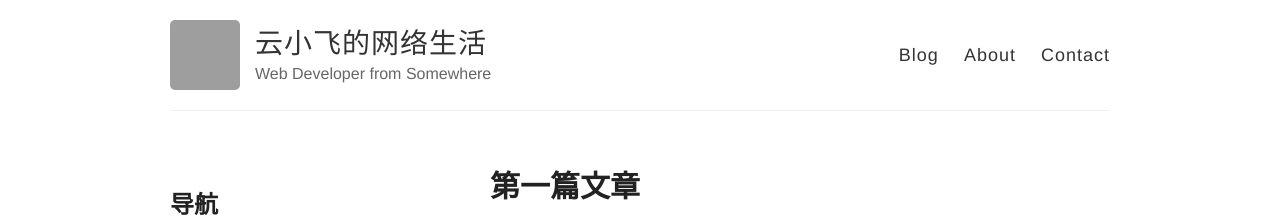
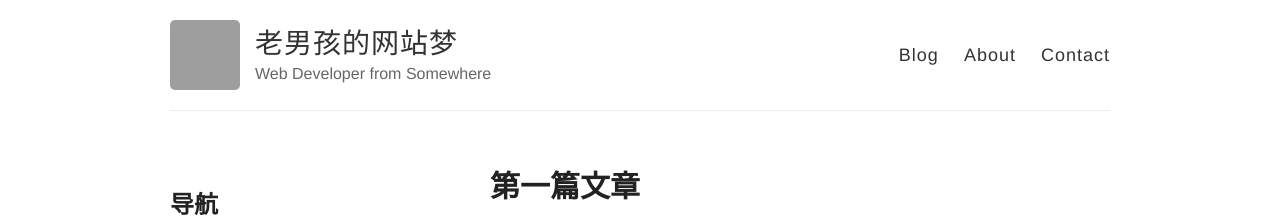
Before and after one commit to menhal/menhal.github.io, a Jekyll site: the page built from index.html, in a window 1280 px wide. Shown: the top 219 px of the page. Built offline with Jekyll 4.4.1, drawn with Linux system fonts in a browser that asks for light colours; emoji names are drawn with the system emoji font; the list of posts is cut into pages by our own code; grey boxes are pictures that could not be loaded.

Commit message:
Update _config.yml

```diff
--- a/_config.yml
+++ b/_config.yml
@@ -3,7 +3,7 @@
 #
 
 # Name of your site (displayed in the header)
-name: 云小飞的网络生活
+name: 老男孩的网站梦
 
 # Short bio or description (displayed in the header)
 description: Web Developer from Somewhere
```
